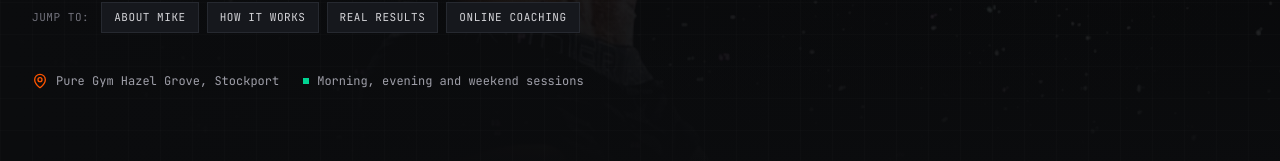
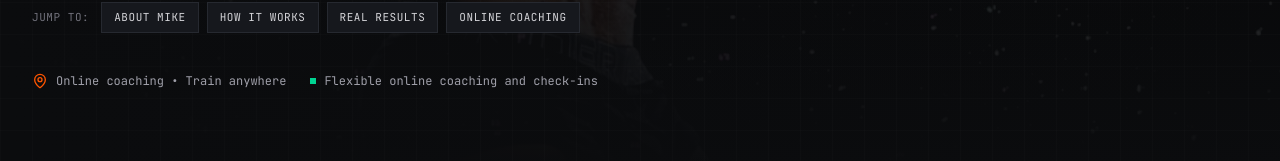
Before and after one commit to chriscallaghan2012/mwfitness, a React (Vite) app: page / in a window 1280 px wide. Shown: the part 616-777 px from the top of the page. Built offline with nearby package versions, Linux system fonts and the light colour scheme; no server answers.

Commit message:
Remove outdated in-person coaching references

```diff
--- a/src/data/mockData.ts
+++ b/src/data/mockData.ts
@@ -19,9 +19,9 @@ export const CONTACT = {
   instagramUrl: 'https://instagram.com/michael_whitworth85',
   facebookName: 'Michael Whitworth',
   facebookUrl: 'https://www.facebook.com/search/top?q=Michael%20Whitworth',
-  location: 'Pure Gym Hazel Grove, Stockport',
-  locationShort: 'Pure Gym Hazel Grove',
-  sessions: 'Morning, evening and weekend sessions',
+  location: 'Online coaching • Train anywhere',
+  locationShort: 'Train anywhere',
+  sessions: 'Flexible online coaching and check-ins',
 };
 
 export const ABOUT = {
@@ -88,13 +88,13 @@ export const PRICING_TIERS: PricingTier[] = [
     price: 120,
     originalPrice: 140,
     badge: 'NEW TO THE GYM',
-    description: '4 one-to-one sessions with Mike, plus simple nutrition advice to get you going.',
+    description: 'An online training plan with simple nutrition advice to get you going.',
     features: [
-      '4 x one-to-one PT sessions',
+      'Personalised online training plan',
       'Simple nutrition advice for your goals',
       'A plan tracked session by session',
-      'Morning, evening & weekend slots',
-      'At Pure Gym Hazel Grove, Stockport',
+      'Flexible online support',
+      'Train at home or in your gym',
     ],
     ctaText: 'Choose Bronze',
   },
@@ -273,8 +273,8 @@ export const FAQS = [
     a: 'Absolutely. Most of my clients started exactly where you are now. Every session is built around your level, and I\u2019ll show you exactly what to do, step by step.',
   },
   {
-    q: 'Where do sessions take place?',
-    a: 'In-person 1-2-1 sessions run at Pure Gym Hazel Grove, Stockport. If you prefer online coaching, I\u2019ll build your plan around whatever gym (or home) equipment you have.',
+    q: 'Where can I train with online coaching?',
+    a: 'Anywhere that suits you — at your gym or at home. Your plan is built around the equipment you have and the time available to you.',
   },
   {
     q: 'What if I have a busy week?',
```
